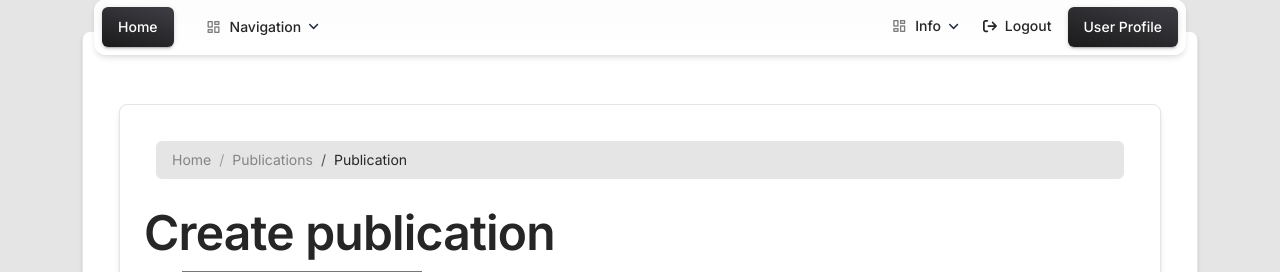
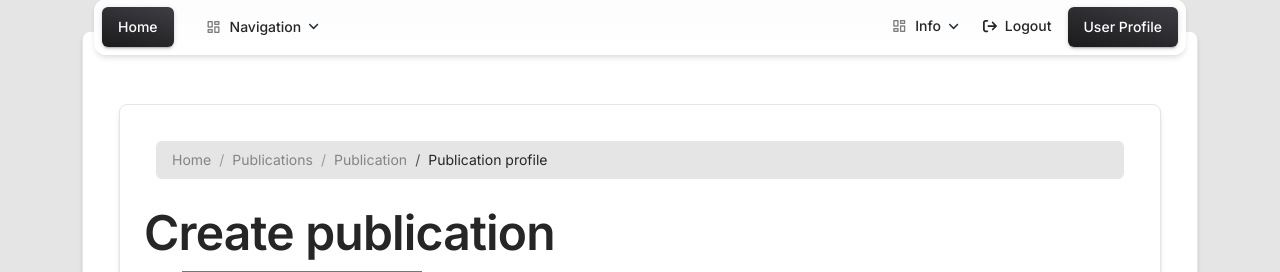
Before and after one commit to julia4406/news-agency-manager, a Django app: page /publications/create in a window 1280 px wide. Shown: the part 17-289 px from the top of the page. Run offline with Django 5.2, Linux system fonts and the light colour scheme; a user stored in the database is signed in; tables that the repository leaves empty hold one stand-in row (values such as "Sample post"); parts of the project's set-up code (start-up, migrations or seed data) failed here and were passed over; some libraries are stand-ins or nearby versions.

```diff
--- a/templates/manager_app/editor_form.html
+++ b/templates/manager_app/editor_form.html
@@ -19,7 +19,7 @@
 					<a href="{% url 'manager_app:index' %}">Home</a></li>
         <li class="breadcrumb-item text-dark opacity-5">
 					<a href="{% url 'manager_app:editor-list' %}">Editors</a></li>
-        <li class="breadcrumb-item text-dark active" aria-current="page">Add editor</li>
+        <li class="breadcrumb-item text-dark active" aria-current="page">Editor profile</li>
       </ol>
     </nav>
   </div>
--- a/templates/manager_app/publication_form.html
+++ b/templates/manager_app/publication_form.html
@@ -18,7 +18,10 @@
 					<a href="{% url 'manager_app:index' %}">Home</a></li>
         <li class="breadcrumb-item text-dark opacity-5">
 					<a href="{% url 'manager_app:publication-list' %}">Publications</a></li>
-        <li class="breadcrumb-item text-dark active" aria-current="page">Publication</li>
+				<li class="breadcrumb-item text-dark opacity-5">
+					<a href="
+{% url 'manager_app:publication-detail' pk=publication.id %}">Publication</a></li>
+        <li class="breadcrumb-item text-dark active" aria-current="page">Publication profile</li>
       </ol>
     </nav>
   </div>
```
Also changed, not shown: templates/manager_app/publication-detail.html (+7 -2 lines).
